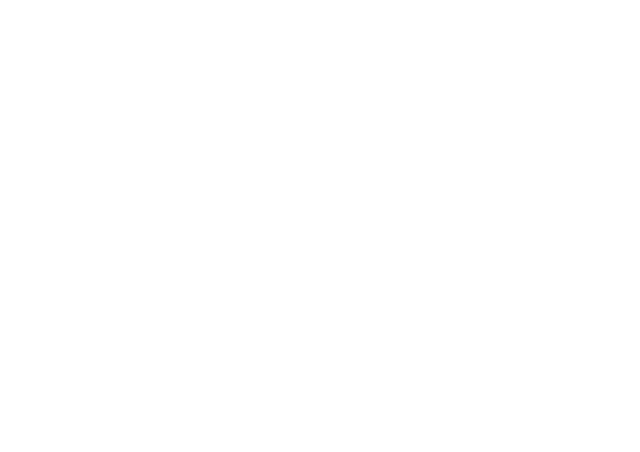
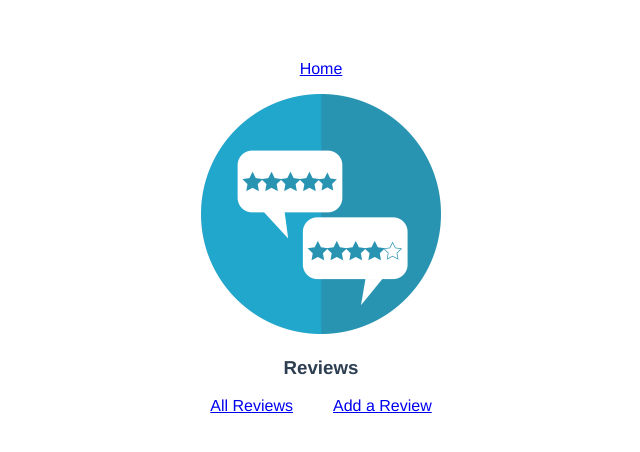
Before and after one commit to rodolphocastro/ARDC.VueJS.Playground, a Vue app: page /reviews in a window 1280 px wide. Shown: the top 452 px of the page, without its empty margins (319-959 px from the left). Built offline with nearby package versions, Linux system fonts and the light colour scheme.

Commit message:
Adicionar raiz para Reviews

```diff
--- a/src/router.js
+++ b/src/router.js
@@ -46,6 +46,16 @@
                     component: () => import('./components/games/GameEdit.vue')
                 }
             ]
+        },
+        {
+            path: '/reviews',
+            component: () => import('./views/Reviews.vue'),
+            children: [
+                {
+                    path: '',
+                    name: 'reviewsList'
+                },
+            ]
         }
     ]
 })
--- a/src/views/Home.vue
+++ b/src/views/Home.vue
@@ -4,7 +4,7 @@
         <h3>Welcome to ARDC's VueJS Playground Client</h3>
         <div id="home-links">
             <router-link :to="{ name: 'gameslist' }" >Games</router-link>
-            <a href="#">Reviews</a>
+            <router-link :to="{ name: 'reviewsList'}">Reviews</router-link>
             <router-link to="/docs">API Docs</router-link>
             <a href="#">About</a>
         </div>
--- /dev/null
+++ b/src/views/Reviews.vue
@@ -0,0 +1,28 @@
+<template>
+    <div id="reviews-home">
+        <p>
+            <router-link to="/">Home</router-link>
+        </p>
+        <img class="page-logo" alt="a dualshock 4 controller" src="@/assets/reviews_logo.png">
+        <h3>Reviews</h3>
+        <div id="reviews-navigation">
+            <router-link :to="{ name: 'reviewsList' }">All Reviews</router-link>
+            <router-link :to="{ name: 'reviewsCreate' }">Add a Review</router-link>
+        </div>
+        <router-view></router-view>
+    </div>
+</template>
+
+<script>
+export default {
+    name: 'Reviews',
+}
+</script>
+
+<style>
+
+#reviews-navigation > a {
+    margin: 20px;
+}
+
+</style>
```
Also changed, not shown: src/assets/reviews_logo.png (added).
